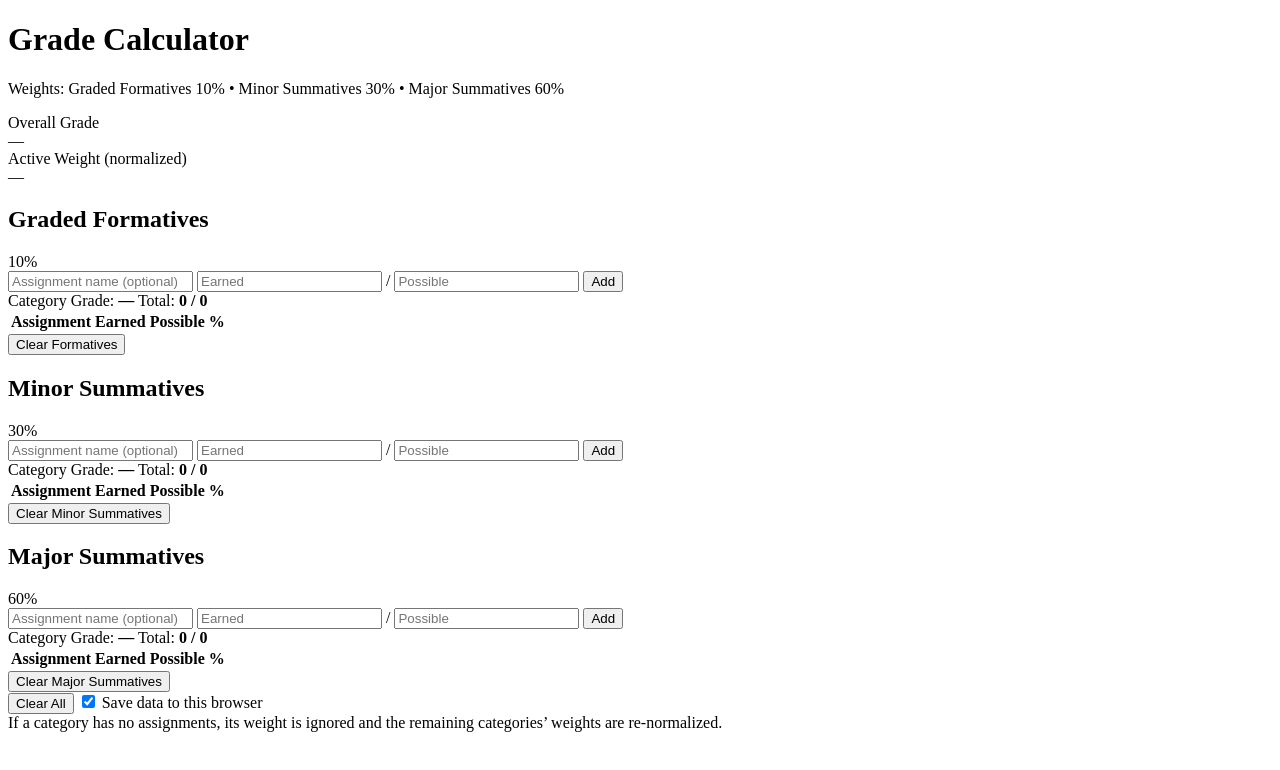
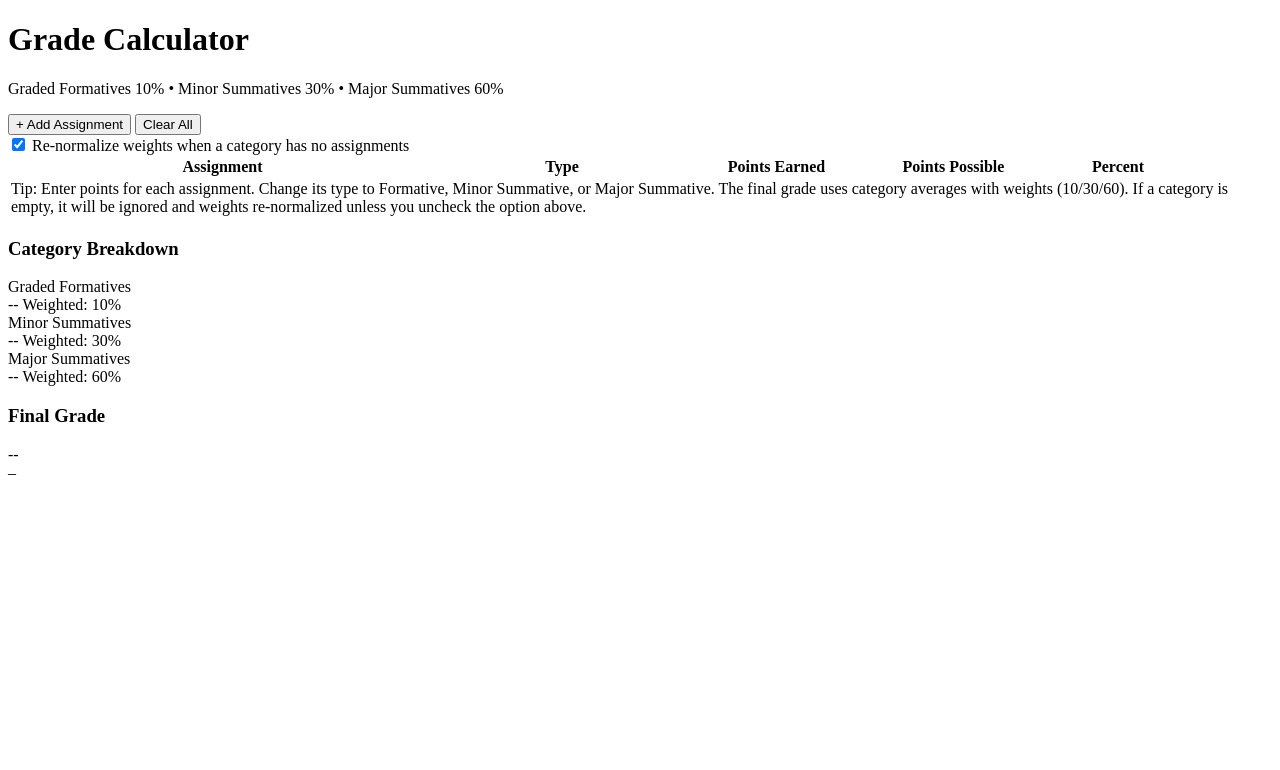
Before and after one commit to LCPSGradeCalculator/LCPSGradeCalculator.github.io, a plain HTML site: page index.html in a window 1280 px wide. Drawn offline with Linux system fonts and the light colour scheme.

Commit message:
Update index.html

```diff
--- a/index.html
+++ b/index.html
@@ -2,152 +2,139 @@
 <html lang="en">
 <head>
   <meta charset="UTF-8" />
-  <meta name="viewport" content="width=device-width, initial-scale=1.0"/>
-  <title>Weighted Grade Calculator</title>
-  <link rel="stylesheet" href="styles.css" />
+  <meta name="viewport" content="width=device-width, initial-scale=1" />
+  <title>Grade Calculator</title>
+  <link rel="stylesheet" href="style.css" />
 </head>
 <body>
   <main class="container">
+    <header class="header">
       <h1>Grade Calculator</h1>
-    <p class="subtitle">Weights: Graded Formatives 10% • Minor Summatives 30% • Major Summatives 60%</p>
+      <p class="subtitle">Graded Formatives 10% • Minor Summatives 30% • Major Summatives 60%</p>
+    </header>
 
-    <section id="summary" class="summary">
-      <div class="summary-item">
-        <div class="label">Overall Grade</div>
-        <div id="overallGrade" class="value">—</div>
+    <section class="controls">
+      <div class="left">
+        <button id="addRowBtn" class="btn primary">+ Add Assignment</button>
+        <button id="clearAllBtn" class="btn danger outline">Clear All</button>
       </div>
-      <div class="summary-item">
-        <div class="label">Active Weight (normalized)</div>
-        <div id="activeWeight" class="value">—</div>
+      <div class="right">
+        <label class="checkbox">
+          <input type="checkbox" id="renormalizeToggle" checked />
+          <span>Re-normalize weights when a category has no assignments</span>
+        </label>
       </div>
     </section>
 
-    <section class="grid">
-      <div class="panel" data-category="formatives">
-        <header>
-          <h2>Graded Formatives</h2>
-          <span class="weight">10%</span>
-        </header>
-
-        <form class="add-form" data-category="formatives">
-          <input type="text" name="name" placeholder="Assignment name (optional)"/>
-          <input type="number" name="earned" placeholder="Earned" min="0" step="0.01" required />
-          <span>/</span>
-          <input type="number" name="possible" placeholder="Possible" min="0.01" step="0.01" required />
-          <button type="submit">Add</button>
-        </form>
-
-        <div class="stats">
-          <span>Category Grade: <strong id="grade-formatives">—</strong></span>
-          <span>Total: <strong id="total-formatives">0 / 0</strong></span>
-        </div>
-
-        <table class="list">
+    <section class="table-wrap card">
+      <table class="assignments" aria-describedby="calcHelp">
         <thead>
           <tr>
-              <th>Assignment</th>
-              <th>Earned</th>
-              <th>Possible</th>
-              <th>%</th>
-              <th></th>
+            <th style="width: 34%">Assignment</th>
+            <th style="width: 20%">Type</th>
+            <th style="width: 14%">Points Earned</th>
+            <th style="width: 14%">Points Possible</th>
+            <th style="width: 12%">Percent</th>
+            <th style="width: 6%"></th>
           </tr>
         </thead>
-          <tbody id="tbody-formatives"></tbody>
+        <tbody id="rows"></tbody>
+        <tfoot>
+          <tr>
+            <td colspan="6" id="calcHelp" class="muted small">
+              Tip: Enter points for each assignment. Change its type to Formative, Minor Summative, or Major Summative.
+              The final grade uses category averages with weights (10/30/60). If a category is empty, it will be ignored
+              and weights re-normalized unless you uncheck the option above.
+            </td>
+          </tr>
+        </tfoot>
       </table>
+    </section>
 
-        <div class="actions">
-          <button class="clear-btn" data-category="formatives">Clear Formatives</button>
+    <section class="summary-grid">
+      <div class="card">
+        <h3 class="card-title">Category Breakdown</h3>
+        <div class="grid two">
+          <div class="metric">
+            <div class="label">Graded Formatives</div>
+            <div class="value">
+              <span id="formativePct">--</span>
+              <span class="sub">Weighted: <span id="formativeW">10%</span></span>
+            </div>
+            <div class="bar">
+              <div id="formativeBar" class="bar-fill"></div>
             </div>
           </div>
 
-      <div class="panel" data-category="minor">
-        <header>
-          <h2>Minor Summatives</h2>
-          <span class="weight">30%</span>
-        </header>
-
-        <form class="add-form" data-category="minor">
-          <input type="text" name="name" placeholder="Assignment name (optional)"/>
-          <input type="number" name="earned" placeholder="Earned" min="0" step="0.01" required />
-          <span>/</span>
-          <input type="number" name="possible" placeholder="Possible" min="0.01" step="0.01" required />
-          <button type="submit">Add</button>
-        </form>
-
-        <div class="stats">
-          <span>Category Grade: <strong id="grade-minor">—</strong></span>
-          <span>Total: <strong id="total-minor">0 / 0</strong></span>
+          <div class="metric">
+            <div class="label">Minor Summatives</div>
+            <div class="value">
+              <span id="minorPct">--</span>
+              <span class="sub">Weighted: <span id="minorW">30%</span></span>
             </div>
-
-        <table class="list">
-          <thead>
-            <tr>
-              <th>Assignment</th>
-              <th>Earned</th>
-              <th>Possible</th>
-              <th>%</th>
-              <th></th>
-            </tr>
-          </thead>
-          <tbody id="tbody-minor"></tbody>
-        </table>
-
-        <div class="actions">
-          <button class="clear-btn" data-category="minor">Clear Minor Summatives</button>
+            <div class="bar">
+              <div id="minorBar" class="bar-fill"></div>
             </div>
           </div>
 
-      <div class="panel" data-category="major">
-        <header>
-          <h2>Major Summatives</h2>
-          <span class="weight">60%</span>
-        </header>
-
-        <form class="add-form" data-category="major">
-          <input type="text" name="name" placeholder="Assignment name (optional)"/>
-          <input type="number" name="earned" placeholder="Earned" min="0" step="0.01" required />
-          <span>/</span>
-          <input type="number" name="possible" placeholder="Possible" min="0.01" step="0.01" required />
-          <button type="submit">Add</button>
-        </form>
-
-        <div class="stats">
-          <span>Category Grade: <strong id="grade-major">—</strong></span>
-          <span>Total: <strong id="total-major">0 / 0</strong></span>
+          <div class="metric">
+            <div class="label">Major Summatives</div>
+            <div class="value">
+              <span id="majorPct">--</span>
+              <span class="sub">Weighted: <span id="majorW">60%</span></span>
+            </div>
+            <div class="bar">
+              <div id="majorBar" class="bar-fill"></div>
+            </div>
+          </div>
+        </div>
+        <p id="weightNote" class="muted small" role="status" aria-live="polite"></p>
       </div>
 
-        <table class="list">
-          <thead>
-            <tr>
-              <th>Assignment</th>
-              <th>Earned</th>
-              <th>Possible</th>
-              <th>%</th>
-              <th></th>
-            </tr>
-          </thead>
-          <tbody id="tbody-major"></tbody>
-        </table>
-
-        <div class="actions">
-          <button class="clear-btn" data-category="major">Clear Major Summatives</button>
+      <div class="card highlight">
+        <h3 class="card-title">Final Grade</h3>
+        <div class="final-grade">
+          <div class="final-value" id="finalPct">--</div>
+          <div class="final-sub">
+            <span id="finalLetter">–</span>
+          </div>
         </div>
       </div>
     </section>
-
-    <section class="footer-actions">
-      <button id="clearAll">Clear All</button>
-      <label class="toggle">
-        <input type="checkbox" id="persistToggle" checked />
-        <span>Save data to this browser</span>
-      </label>
-    </section>
-
-    <footer class="footnote">
-      If a category has no assignments, its weight is ignored and the remaining categories’ weights are re-normalized.
-    </footer>
   </main>
 
-  <script src="app.js"></script>
+  <template id="rowTemplate">
+    <tr>
+      <td>
+        <input type="text" class="input" placeholder="Assignment name" data-field="name" />
+      </td>
+      <td>
+        <select class="select" data-field="type" aria-label="Assignment type">
+          <option value="formative">Graded Formative</option>
+          <option value="minor">Minor Summative</option>
+          <option value="major">Major Summative</option>
+        </select>
+      </td>
+      <td>
+        <input type="number" min="0" step="any" class="input number" placeholder="0" data-field="earned" />
+      </td>
+      <td>
+        <input type="number" min="0" step="any" class="input number" placeholder="0" data-field="possible" />
+      </td>
+      <td class="cell-right">
+        <span class="chip" data-field="percent">--</span>
+      </td>
+      <td class="cell-center">
+        <button class="icon-btn danger" title="Remove assignment" aria-label="Remove assignment" data-action="remove">
+          <svg width="18" height="18" viewBox="0 0 24 24" fill="none" aria-hidden="true">
+            <path d="M9 3h6m5 4H4m2 0l1 13a2 2 0 0 0 2 2h6a2 2 0 0 0 2-2l1-13" stroke="currentColor" stroke-width="1.6" stroke-linecap="round" stroke-linejoin="round"/>
+            <path d="M10 11v6m4-6v6" stroke="currentColor" stroke-width="1.6" stroke-linecap="round"/>
+          </svg>
+        </button>
+      </td>
+    </tr>
+  </template>
+
+  <script src="script.js"></script>
 </body>
 </html>
```
Lines whose indentation alone changed are shown as unchanged.
